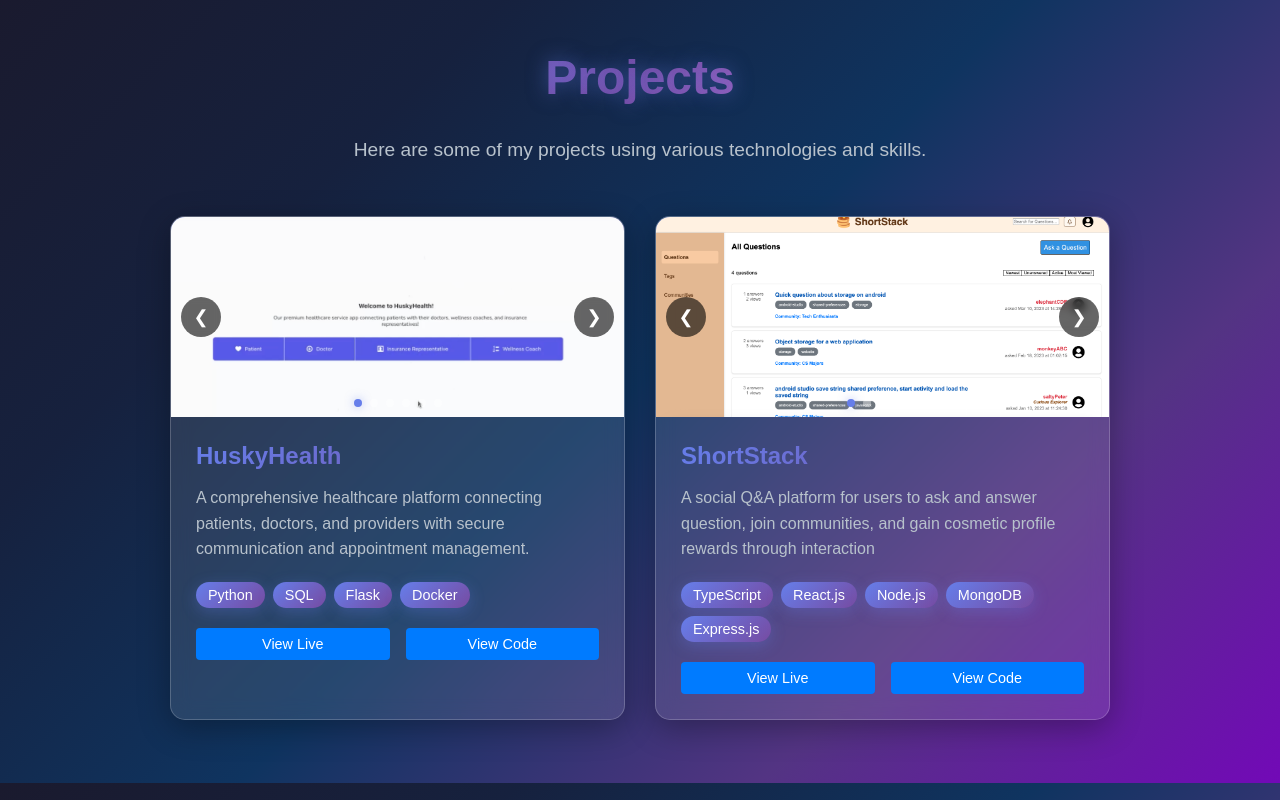
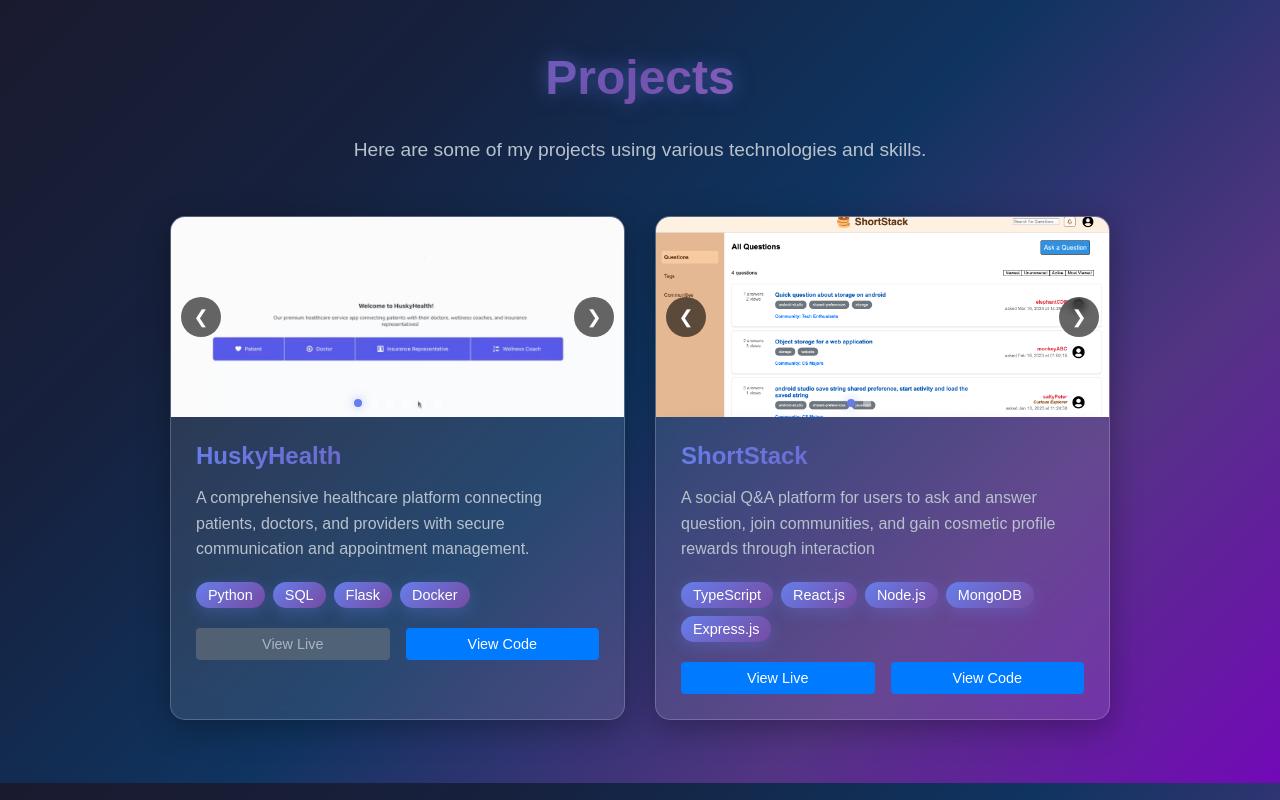
Before and after one commit to JQK1806/portfolio, a React (Vite) app: page / in a window 1280 px wide. Shown: the part 3217-4017 px from the top of the page. Built offline with nearby package versions, Linux system fonts and the light colour scheme.

Commit message:
View Code and View Live buttons for projects
View buttons in project sections are now clickable. Added disabled buttons for projects that dont have links.

```diff
--- a/src/components/Projects/index.css
+++ b/src/components/Projects/index.css
@@ -218,6 +218,17 @@
     outline-offset: 2px;
 }
 
+.project-links button.disabled {
+    background-color: #6c757d;
+    cursor: not-allowed;
+    opacity: 0.6;
+}
+
+.project-links button.disabled:hover {
+    background-color: #6c757d;
+    transform: none;
+}
+
 @media (max-width: 768px) {
     .projects-section {
         padding: 60px 20px;
--- a/src/components/Projects/index.jsx
+++ b/src/components/Projects/index.jsx
@@ -28,7 +28,9 @@ const Projects = () => {
                 huskyDoctorHome,
                 huskyDoctorHome2,
                 huskyProviderHome
-            ]
+            ],
+            githubUrl: "https://github.com/JQK1806/Husky-Health-CS3200",
+            liveUrl: null
         },
         {
             id: 2,
@@ -41,7 +43,9 @@ const Projects = () => {
                 shortStackCommunityQuestion,
                 shortStackCommunityPoll,
                 shortStackProfileRewards
-            ]
+            ],
+            githubUrl: "https://github.com/neu-cs4530/shortstack",
+            liveUrl: "https://cs4530-f24-808.onrender.com/"
         }
     ];
 
@@ -93,6 +97,12 @@ const Projects = () => {
         );
     };
 
+    const handleLinkClick = (url) => {
+        if (url) {
+            window.open(url, '_blank', 'noopener,noreferrer');
+        }
+    };
+
     return (
         <section id="projects" className="projects-section">
             <div className="projects-content">
@@ -113,8 +123,20 @@ const Projects = () => {
                                     ))}
                                 </div>
                                 <div className="project-links">
-                                    <button>View Live</button>
-                                    <button>View Code</button>
+                                    <button
+                                        onClick={() => handleLinkClick(project.liveUrl)}
+                                        disabled={!project.liveUrl}
+                                        className={!project.liveUrl ? 'disabled' : ''}
+                                    >
+                                        View Live
+                                    </button>
+                                    <button
+                                        onClick={() => handleLinkClick(project.githubUrl)}
+                                        disabled={!project.githubUrl}
+                                        className={!project.githubUrl ? 'disabled' : ''}
+                                    >
+                                        View Code
+                                    </button>
                                 </div>
                             </div>
                         </div>
```
